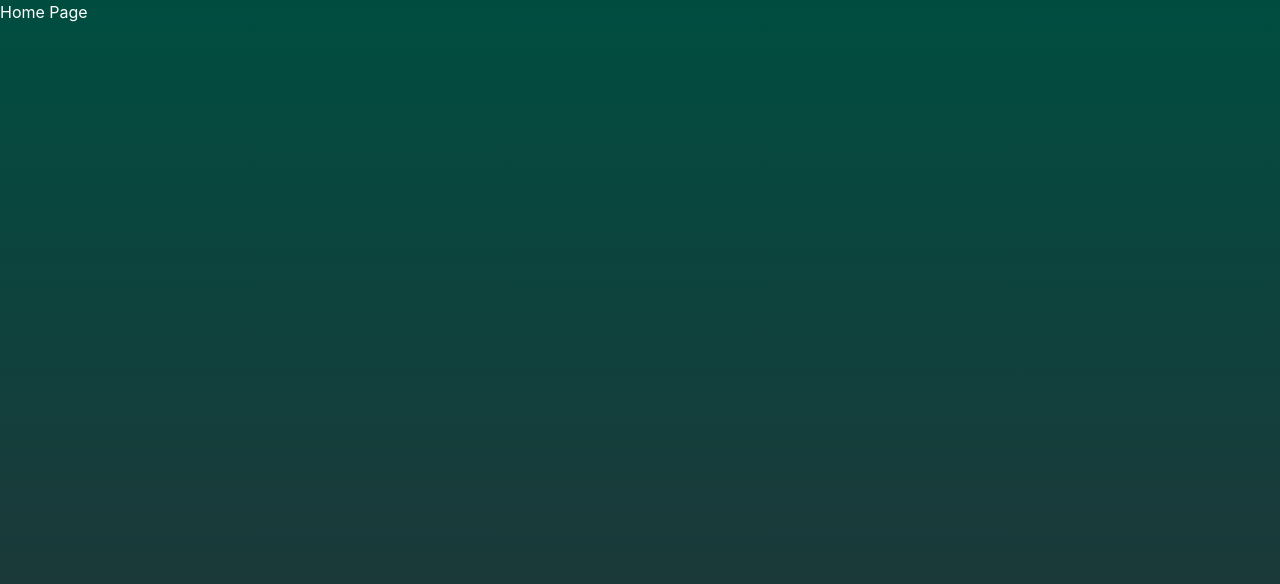
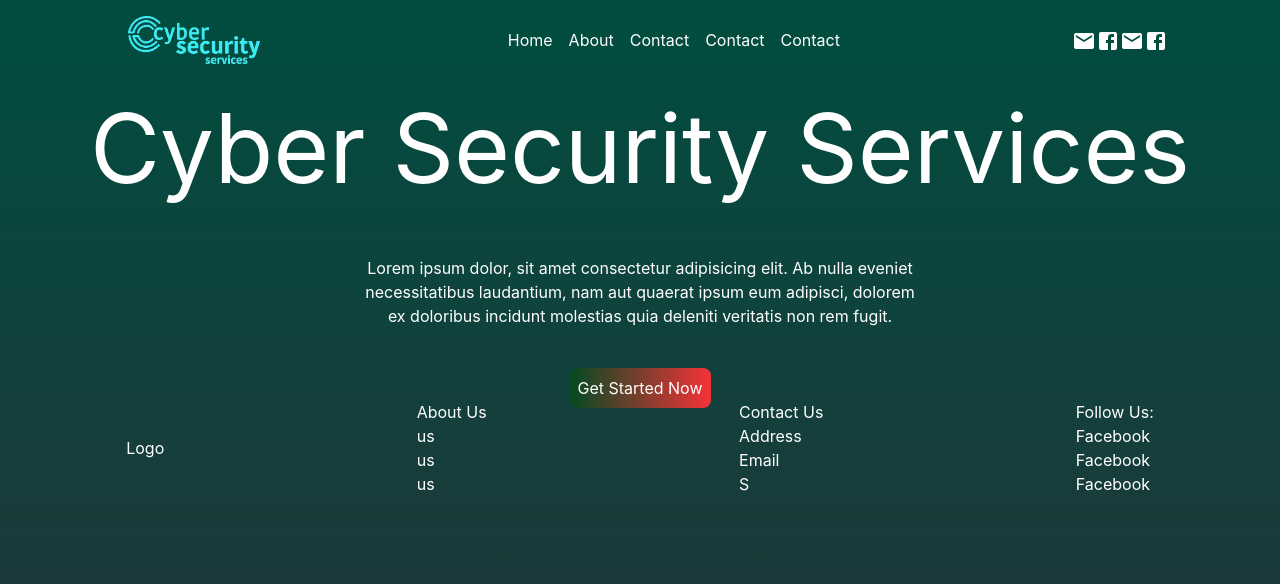
Before and after one commit to ApenJulius/NettsidePE, a React (Create React App) app in the folder frontend/: page / in a window 1280 px wide. Shown: the top 584 px of the page. Built offline with nearby package versions, Linux system fonts and the light colour scheme.

Commit message:
Updated HomePage to use new components

```diff
--- a/frontend/src/pages/HomePage.tsx
+++ b/frontend/src/pages/HomePage.tsx
@@ -1,12 +1,23 @@
 import React, { useEffect, useState } from "react";
-
+import Header from "../components/Header/Header";
+import Footer from "../components/Footer/Footer";
+import SquareContainer from "../components/SquareContainer/SquareContainer";
 
 
 const HomePage: React.FC = () => {
 
     return (
         <div>
-            <h1>Home Page</h1>
+            <Header />
+            <div className="justify-center items-center flex flex-col">
+                <h1 className="text-center text-8xl p-5 ">Cyber Security Services</h1>
+                <p className="text-center break-normal p-10 w-1/2 ">Lorem ipsum dolor, sit amet consectetur adipisicing elit. Ab nulla eveniet necessitatibus laudantium, nam aut quaerat ipsum eum adipisci, dolorem ex doloribus incidunt molestias quia deleniti veritatis non rem fugit.</p>
+                <button className="bg-gradient-to-r from-[#034a22] to-[#f63238] p-2 rounded-lg">Get Started Now</button>
+            </div>
+
+            <SquareContainer />
+
+            <Footer />
         </div>
     );
 }
```
